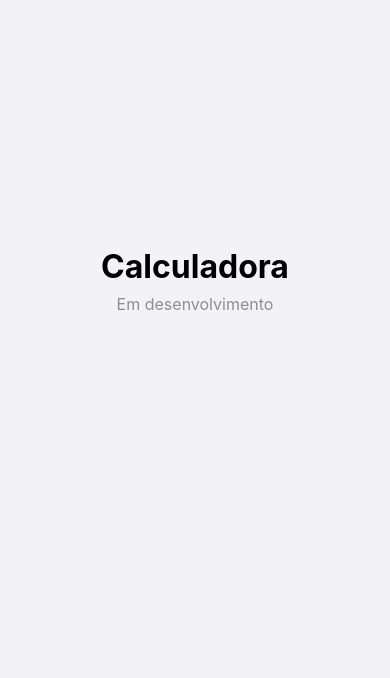
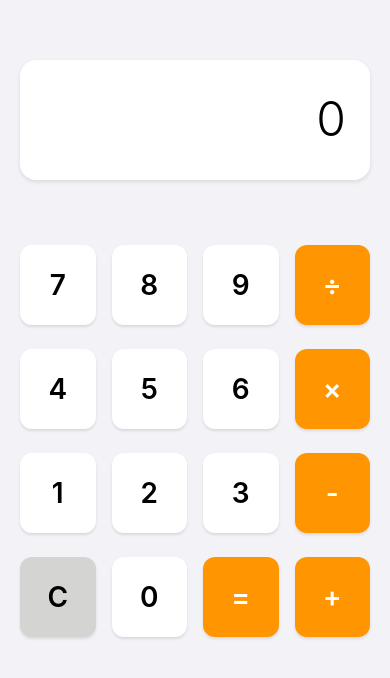
Before and after one commit to LuisT-ls/calculadora-mobile-reactnative, a React Native app: screen / in a window 390 px wide. Shown: the part 142-820 px from the top of the page. Built offline with nearby package versions, Linux system fonts and the light colour scheme.

Commit message:
Implement basic calculator functionality in CalculatorScreen, including number and operator handling, result calculation, and UI layout with buttons.

```diff
--- /dev/null
+++ b/src/components/ButtonCalc.tsx
@@ -0,0 +1,108 @@
+import React from 'react';
+import { TouchableOpacity, Text, StyleSheet, ViewStyle, TextStyle } from 'react-native';
+import { colors } from '../styles/colors';
+
+/**
+ * Tipos de botão da calculadora
+ */
+export type ButtonType = 'number' | 'operator' | 'function' | 'equals';
+
+/**
+ * Props do componente ButtonCalc
+ */
+interface ButtonCalcProps {
+  label: string;
+  onPress: () => void;
+  type?: ButtonType;
+  flex?: number;
+}
+
+/**
+ * Componente de botão da calculadora
+ *
+ * @param label - Texto exibido no botão
+ * @param onPress - Função chamada ao pressionar o botão
+ * @param type - Tipo do botão (number, operator, function, equals)
+ * @param flex - Valor flex para ajustar largura (padrão: 1)
+ */
+export const ButtonCalc: React.FC<ButtonCalcProps> = ({
+  label,
+  onPress,
+  type = 'number',
+  flex = 1,
+}) => {
+  // Determina o estilo do botão baseado no tipo
+  const getButtonStyle = (): ViewStyle => {
+    switch (type) {
+      case 'operator':
+        return styles.buttonOperator;
+      case 'function':
+        return styles.buttonFunction;
+      case 'equals':
+        return styles.buttonEquals;
+      default:
+        return styles.buttonNumber;
+    }
+  };
+
+  // Determina o estilo do texto baseado no tipo
+  const getTextStyle = (): TextStyle => {
+    switch (type) {
+      case 'operator':
+      case 'equals':
+        return styles.buttonTextLight;
+      default:
+        return styles.buttonText;
+    }
+  };
+
+  return (
+    <TouchableOpacity
+      style={[styles.button, getButtonStyle(), { flex }]}
+      onPress={onPress}
+      activeOpacity={0.7}
+    >
+      <Text style={[styles.buttonLabel, getTextStyle()]}>{label}</Text>
+    </TouchableOpacity>
+  );
+};
+
+const styles = StyleSheet.create({
+  button: {
+    margin: 8,
+    borderRadius: 12,
+    justifyContent: 'center',
+    alignItems: 'center',
+    minHeight: 80,
+    elevation: 2,
+    shadowColor: '#000',
+    shadowOffset: {
+      width: 0,
+      height: 2,
+    },
+    shadowOpacity: 0.1,
+    shadowRadius: 3,
+  },
+  buttonNumber: {
+    backgroundColor: colors.buttonNumber,
+  },
+  buttonOperator: {
+    backgroundColor: colors.buttonOperator,
+  },
+  buttonFunction: {
+    backgroundColor: colors.buttonFunction,
+  },
+  buttonEquals: {
+    backgroundColor: colors.buttonOperator,
+  },
+  buttonLabel: {
+    fontSize: 28,
+    fontWeight: '600',
+  },
+  buttonText: {
+    color: colors.buttonText,
+  },
+  buttonTextLight: {
+    color: colors.buttonTextLight,
+  },
+});
--- /dev/null
+++ b/src/components/index.ts
@@ -0,0 +1,2 @@
+export { ButtonCalc } from './ButtonCalc';
+export type { ButtonType } from './ButtonCalc';
--- a/src/screens/CalculatorScreen.tsx
+++ b/src/screens/CalculatorScreen.tsx
@@ -1,18 +1,151 @@
-import React from 'react';
+import React, { useState } from 'react';
 import { View, Text, StyleSheet, SafeAreaView } from 'react-native';
 import { StatusBar } from 'expo-status-bar';
 import { colors } from '../styles/colors';
+import { ButtonCalc, ButtonType } from '../components/ButtonCalc';
+import { evaluateExpression, formatNumber } from '../utils/calculator';
 
 /**
  * Tela principal da calculadora
  */
 export const CalculatorScreen: React.FC = () => {
+  // Estado para armazenar a expressão atual
+  const [expression, setExpression] = useState<string>('0');
+  // Estado para armazenar o resultado calculado
+  const [result, setResult] = useState<string>('');
+
+  /**
+   * Limpa a calculadora
+   */
+  const handleClear = (): void => {
+    setExpression('0');
+    setResult('');
+  };
+
+  /**
+   * Adiciona um número à expressão
+   */
+  const handleNumber = (num: string): void => {
+    if (expression === '0') {
+      setExpression(num);
+    } else {
+      setExpression(expression + num);
+    }
+    setResult('');
+  };
+
+  /**
+   * Adiciona um operador à expressão
+   */
+  const handleOperator = (operator: string): void => {
+    const lastChar = expression.slice(-1);
+
+    // Se o último caractere já é um operador, substitui
+    if (['+', '-', '*', '/'].includes(lastChar)) {
+      setExpression(expression.slice(0, -1) + operator);
+    } else {
+      setExpression(expression + operator);
+    }
+    setResult('');
+  };
+
+  /**
+   * Calcula o resultado da expressão
+   */
+  const handleEquals = (): void => {
+    // Remove operadores no final da expressão antes de calcular
+    let cleanExpression = expression.replace(/[+\-*/]$/, '');
+
+    // Se não houver expressão válida, não calcula
+    if (cleanExpression === '' || cleanExpression === '0') {
+      return;
+    }
+
+    const calculatedResult = evaluateExpression(cleanExpression);
+
+    if (calculatedResult !== null) {
+      const formattedResult = formatNumber(calculatedResult);
+      setResult(formattedResult);
+      setExpression(formattedResult);
+    } else {
+      setResult('Erro');
+      setExpression('0');
+    }
+  };
+
+  /**
+   * Renderiza um botão da calculadora
+   */
+  const renderButton = (
+    label: string,
+    onPress: () => void,
+    type: ButtonType = 'number',
+    flex: number = 1
+  ): React.ReactElement => {
+    return (
+      <ButtonCalc
+        key={label}
+        label={label}
+        onPress={onPress}
+        type={type}
+        flex={flex}
+      />
+    );
+  };
+
   return (
     <SafeAreaView style={styles.container}>
       <StatusBar style="auto" />
-      <View style={styles.content}>
-        <Text style={styles.title}>Calculadora</Text>
-        <Text style={styles.subtitle}>Em desenvolvimento</Text>
+
+      {/* Display da calculadora */}
+      <View style={styles.displayContainer}>
+        <View style={styles.display}>
+          {/* Expressão atual */}
+          <Text style={styles.expression} numberOfLines={1}>
+            {expression}
+          </Text>
+          {/* Resultado calculado */}
+          {result !== '' && (
+            <Text style={styles.result} numberOfLines={1}>
+              = {result}
+            </Text>
+          )}
+        </View>
+      </View>
+
+      {/* Grade de botões */}
+      <View style={styles.buttonsContainer}>
+        {/* Linha 1: 7, 8, 9, / */}
+        <View style={styles.buttonRow}>
+          {renderButton('7', () => handleNumber('7'))}
+          {renderButton('8', () => handleNumber('8'))}
+          {renderButton('9', () => handleNumber('9'))}
+          {renderButton('÷', () => handleOperator('/'), 'operator')}
+        </View>
+
+        {/* Linha 2: 4, 5, 6, * */}
+        <View style={styles.buttonRow}>
+          {renderButton('4', () => handleNumber('4'))}
+          {renderButton('5', () => handleNumber('5'))}
+          {renderButton('6', () => handleNumber('6'))}
+          {renderButton('×', () => handleOperator('*'), 'operator')}
+        </View>
+
+        {/* Linha 3: 1, 2, 3, - */}
+        <View style={styles.buttonRow}>
+          {renderButton('1', () => handleNumber('1'))}
+          {renderButton('2', () => handleNumber('2'))}
+          {renderButton('3', () => handleNumber('3'))}
+          {renderButton('-', () => handleOperator('-'), 'operator')}
+        </View>
+
+        {/* Linha 4: C, 0, =, + */}
+        <View style={styles.buttonRow}>
+          {renderButton('C', handleClear, 'function')}
+          {renderButton('0', () => handleNumber('0'))}
+          {renderButton('=', handleEquals, 'equals')}
+          {renderButton('+', () => handleOperator('+'), 'operator')}
+        </View>
       </View>
     </SafeAreaView>
   );
@@ -23,20 +156,49 @@ const styles = StyleSheet.create({
     flex: 1,
     backgroundColor: colors.background,
   },
-  content: {
-    flex: 1,
-    justifyContent: 'center',
-    alignItems: 'center',
-    padding: 20,
+  displayContainer: {
+    flex: 0.4,
+    justifyContent: 'flex-end',
+    paddingHorizontal: 20,
+    paddingBottom: 20,
   },
-  title: {
-    fontSize: 32,
-    fontWeight: 'bold',
+  display: {
+    backgroundColor: colors.surface,
+    borderRadius: 16,
+    padding: 24,
+    minHeight: 120,
+    justifyContent: 'flex-end',
+    elevation: 4,
+    shadowColor: '#000',
+    shadowOffset: {
+      width: 0,
+      height: 2,
+    },
+    shadowOpacity: 0.1,
+    shadowRadius: 4,
+  },
+  expression: {
+    fontSize: 48,
+    fontWeight: '300',
     color: colors.text,
+    textAlign: 'right',
     marginBottom: 8,
   },
-  subtitle: {
-    fontSize: 16,
+  result: {
+    fontSize: 32,
+    fontWeight: '600',
     color: colors.textSecondary,
+    textAlign: 'right',
+  },
+  buttonsContainer: {
+    flex: 0.6,
+    paddingHorizontal: 12,
+    paddingBottom: 20,
+    justifyContent: 'center',
+  },
+  buttonRow: {
+    flexDirection: 'row',
+    justifyContent: 'space-between',
+    marginVertical: 4,
   },
 });
--- /dev/null
+++ b/src/utils/calculator.ts
@@ -0,0 +1,50 @@
+/**
+ * Avalia uma expressão matemática de forma segura
+ *
+ * @param expression - Expressão matemática como string (ex: "2+3*4")
+ * @returns Resultado numérico ou null em caso de erro
+ */
+export const evaluateExpression = (expression: string): number | null => {
+  try {
+    // Remove espaços
+    let sanitized = expression.replace(/\s/g, '');
+
+    // Substitui símbolos visuais por operadores
+    sanitized = sanitized
+      .replace(/×/g, '*')
+      .replace(/÷/g, '/')
+      .replace(/[^0-9+\-*/().]/g, ''); // Remove caracteres inválidos
+
+    // Valida se a expressão contém apenas números e operadores válidos
+    if (!/^[0-9+\-*/().\s]+$/.test(sanitized)) {
+      return null;
+    }
+
+    // Usa Function para avaliar (limitado a expressões matemáticas)
+    // Em produção, considere usar uma biblioteca de parsing como mathjs
+    const result = Function(`"use strict"; return (${sanitized})`)();
+
+    // Verifica se o resultado é um número válido
+    if (typeof result === 'number' && !isNaN(result) && isFinite(result)) {
+      return result;
+    }
+
+    return null;
+  } catch (error) {
+    return null;
+  }
+};
+
+/**
+ * Formata um número para exibição
+ *
+ * @param num - Número a ser formatado
+ * @returns String formatada
+ */
+export const formatNumber = (num: number): string => {
+  // Limita casas decimais a 10 dígitos
+  const rounded = Math.round(num * 10000000000) / 10000000000;
+
+  // Remove zeros desnecessários no final
+  return rounded.toString();
+};
```
